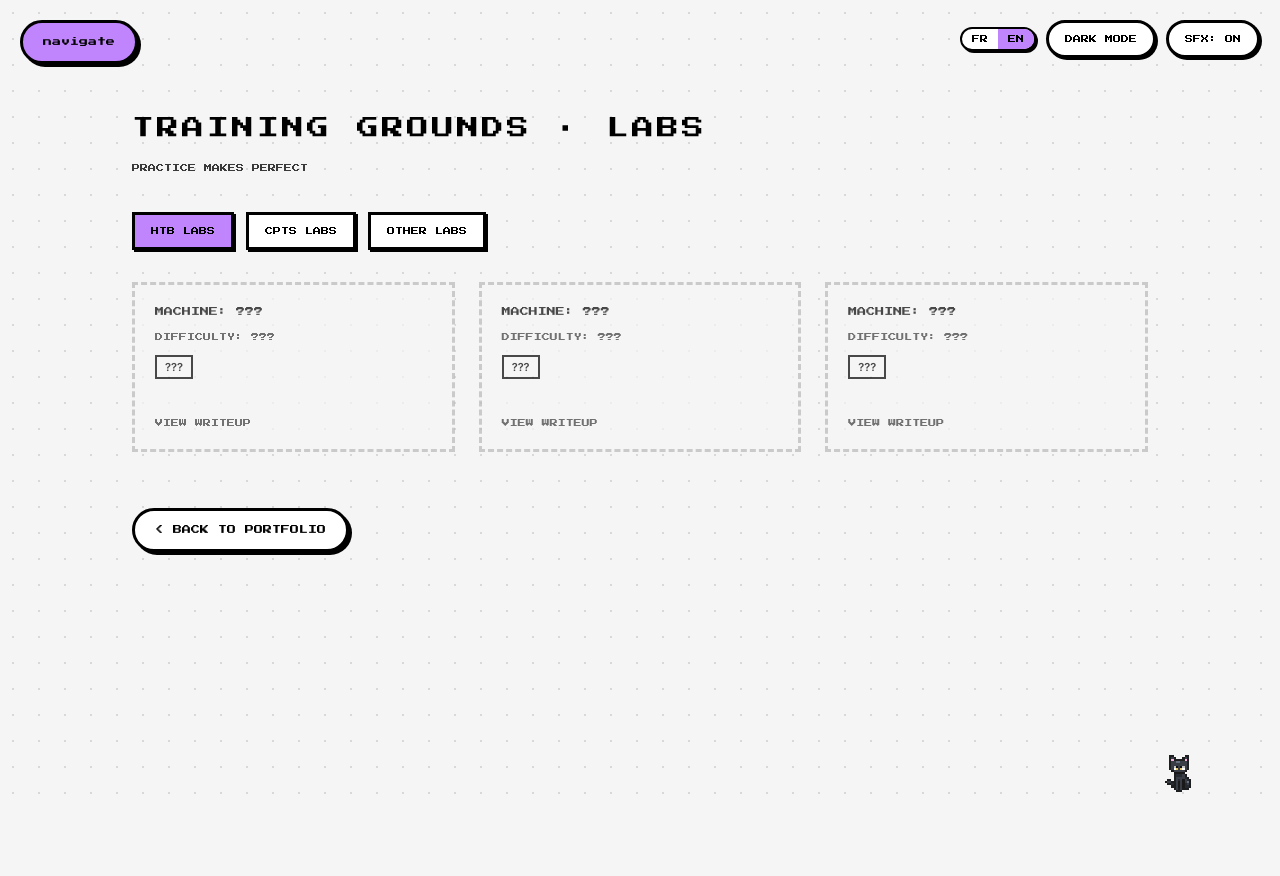
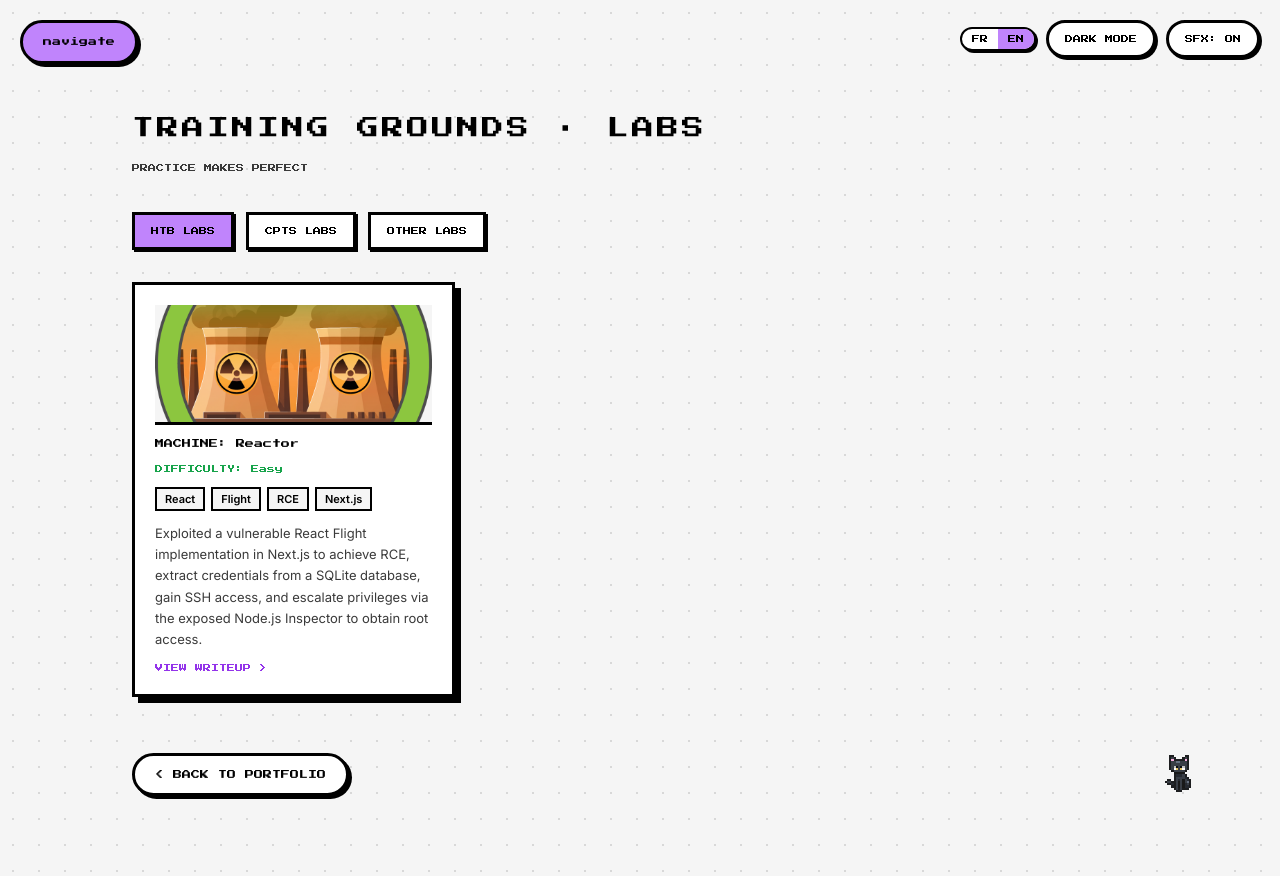
Before and after one commit to kdeeey/kdeeey-Blog, a Next.js app: page /portfolio/htb in a window 1280 px wide. Before the commit the page ends 800 px from the top, so only its background shows below. Built offline with nearby package versions, Linux system fonts and the light colour scheme.

Commit message:
Add labs

```diff
--- a/app/components/CtfCard.tsx
+++ b/app/components/CtfCard.tsx
@@ -109,20 +109,6 @@ export default function CtfCard({ item }: { item: CtfItem }) {
               </div>
             )}
 
-            {/* Highlights Section */}
-            {item.highlights && (
-              <div className="flex flex-col gap-3">
-                <div className="font-pixel text-[11px] text-ink">Highlights</div>
-                <ul className="list-none p-0 m-0 flex flex-col gap-2.5">
-                  {item.highlights.map((hi, i) => (
-                    <li key={i} className="font-body text-[14px] text-sub flex items-start gap-3">
-                      <span className="text-ink font-pixel text-[8px] mt-[5px]">{'>'}</span>
-                      {hi}
-                    </li>
-                  ))}
-                </ul>
-              </div>
-            )}
           </div>
         </div>
       </>
--- a/app/components/HtbLabCard.tsx
+++ b/app/components/HtbLabCard.tsx
@@ -9,9 +9,18 @@ export default function HtbLabCard({ lab }: { lab?: HtbLab }) {
   const locked = !lab;
   return (
     <div className={"p-5 flex flex-col gap-3 min-h-[170px] " + (locked ? "border-[3px] border-dashed border-[#b9b9b9] bg-bg opacity-70" : "bg-card border-[3px] border-ink shadow-pixelLg")}>
+      {lab?.image && (
+        <div className="w-full h-[120px] border-b-[3px] border-ink overflow-hidden bg-bg flex items-center justify-center">
+          {/* eslint-disable-next-line @next/next/no-img-element */}
+          <img src={encodeURI(lab.image)} alt={lab.machine} className="w-full h-full object-cover" />
+        </div>
+      )}
       <div className="font-pixel text-[9px] text-ink">{t.htb.machine + ": " + (lab?.machine ?? t.htb.locked)}</div>
-      <div className="font-pixel text-[8px] text-sub">{t.htb.difficulty + ": " + (lab?.difficulty ?? t.htb.locked)}</div>
+      <div className={`font-pixel text-[8px] ${lab?.difficulty?.toLowerCase() === "easy" ? "text-green-600" : "text-sub"}`}>{t.htb.difficulty + ": " + (lab?.difficulty ?? t.htb.locked)}</div>
       <div className="flex flex-wrap gap-1.5">{(lab?.tags ?? ["???"]).map((tag) => <Tag key={tag}>{tag}</Tag>)}</div>
+      {lab?.description && (
+        <div className="font-body text-[13px] leading-relaxed text-sub">{lab.description}</div>
+      )}
       {lab?.writeup ? (
         <a href={lab.writeup} download onMouseEnter={() => sfx("hover")} onClick={() => trackHtbLabOpen(lab.machine)} className="font-pixel text-[8px] mt-auto">{t.htb.viewWriteup + " >"}</a>
       ) : (
--- a/app/portfolio/htb/page.tsx
+++ b/app/portfolio/htb/page.tsx
@@ -7,11 +7,34 @@ import PixelButton from "../../components/PixelButton";
 
 type LabTab = "htb" | "cpts" | "other";
 
-// Add completed machines/labs as { machine, difficulty, tags, writeup } objects per tab.
 export default function LabsPage() {
   const { t } = useApp();
   const [tab, setTab] = useState<LabTab>("htb");
   const tabs: LabTab[] = ["htb", "cpts", "other"];
+
+  const labsData: Record<LabTab, Array<{ machine: string; difficulty: string; tags: string[]; writeup?: string; description?: string }>> = {
+    htb: [
+      {
+        machine: "Reactor",
+        difficulty: "Easy",
+        tags: ["React", "Flight", "RCE", "Next.js"],
+        writeup: "https://app.notion.com/p/Hack-The-Box-Reactor-Walkthrough-Discovering-React-Flight-RCE-in-Next-js-3b406336715380d984ecdfc7f7f0c505?source=copy_link",
+        description: "Exploited a vulnerable React Flight implementation in Next.js to achieve RCE, extract credentials from a SQLite database, gain SSH access, and escalate privileges via the exposed Node.js Inspector to obtain root access.",
+        image: "/images/Reactor htb.png"
+      }
+    ],
+    cpts: [
+      {
+        machine: "Path Traversal",
+        difficulty: "Easy",
+        tags: ["WordPress", "Path Traversal", "CVE-2021"],
+        writeup: "https://app.notion.com/p/Public-Exploits-Lab-Exploiting-WordPress-Simple-Backup-Plugin-Path-Traversal-3b40633671538013945bc132cdc6f4eb?source=copy_link",
+        description: "Exploited a Path Traversal vulnerability in the WordPress Simple Backup Plugin (CVE-2021) to read arbitrary files without authentication. Used Nmap for enumeration and both manual and automated techniques to retrieve the flag."
+      }
+    ],
+    other: []
+  };
+
   return (
     <SectionPage title={t.htb.title} sub={t.htb.sub} wide>
       <div className="flex flex-col gap-8">
@@ -22,7 +45,13 @@ export default function LabsPage() {
             </PixelButton>
           ))}
         </div>
-        {tab === "other" ? (
+        {labsData[tab].length > 0 && tab !== "other" ? (
+          <div className="grid grid-cols-[repeat(auto-fill,minmax(260px,1fr))] gap-6">
+            {labsData[tab].map((lab, index) => (
+              <HtbLabCard key={index} lab={lab} />
+            ))}
+          </div>
+        ) : tab === "other" ? (
           <div className="border-[3px] border-dashed border-[#b9b9b9] bg-bg opacity-70 min-h-[170px] flex items-center justify-center px-6">
             <span className="font-pixel text-[9px] text-sub text-center leading-[2]">{t.htb.otherDesc}</span>
           </div>
--- a/lib/translations.ts
+++ b/lib/translations.ts
@@ -259,7 +259,7 @@ export const translations: Record<Lang, Translation> = {
         tags: ["WEB", "CRYPTO", "REV", "FORENSICS", "OSINT", "AI"],
         performance: {
           rank: "GLOBAL RANK: #66",
-          solved: "FLAGS SOLVED: 36/136",
+          solved: "FLAGS SOLVED: 136/136",
           score: "EVENT SCORE: 69,425",
           team: "TEAM: 0xUEMF"
         },
@@ -485,7 +485,7 @@ export const translations: Record<Lang, Translation> = {
         tags: ["WEB", "CRYPTO", "REV", "FORENSIQUE", "OSINT", "IA"],
         performance: {
           rank: "RANG MONDIAL: #66",
-          solved: "FLAGS RÉSOLUS: 36/136",
+          solved: "FLAGS RÉSOLUS: 136/136",
           score: "SCORE TOTAL: 69 425",
           team: "ÉQUIPE: 0xUEMF"
         },
--- a/types/index.ts
+++ b/types/index.ts
@@ -14,4 +14,4 @@ export interface CtfItem {
 }
 export interface HackathonItem { badge: string; title: string; date: string; desc: string; quote?: string; team?: string; organizer?: string; tags: string[]; image?: string; gallery?: string[]; }
 export interface CertItem { title: string; issuer: string; status: "completed" | "inPrep" | "locked"; tags: string[]; image?: string; }
-export interface HtbLab { machine: string; difficulty: string; tags: string[]; writeup?: string; }
+export interface HtbLab { machine: string; difficulty: string; tags: string[]; writeup?: string; description?: string; image?: string; }
```
Also changed, not shown: public/images/Reactor htb.png (added).
